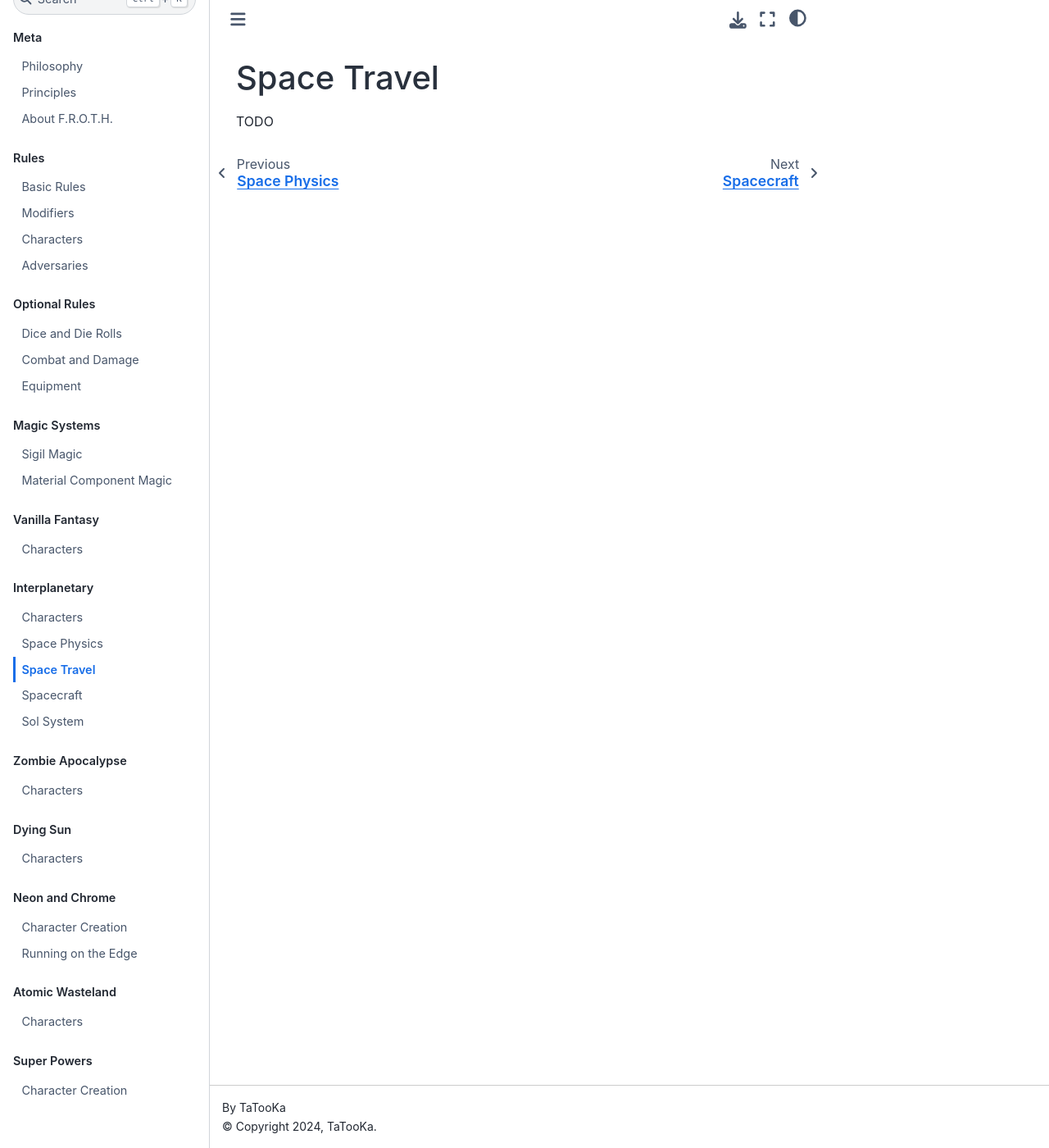
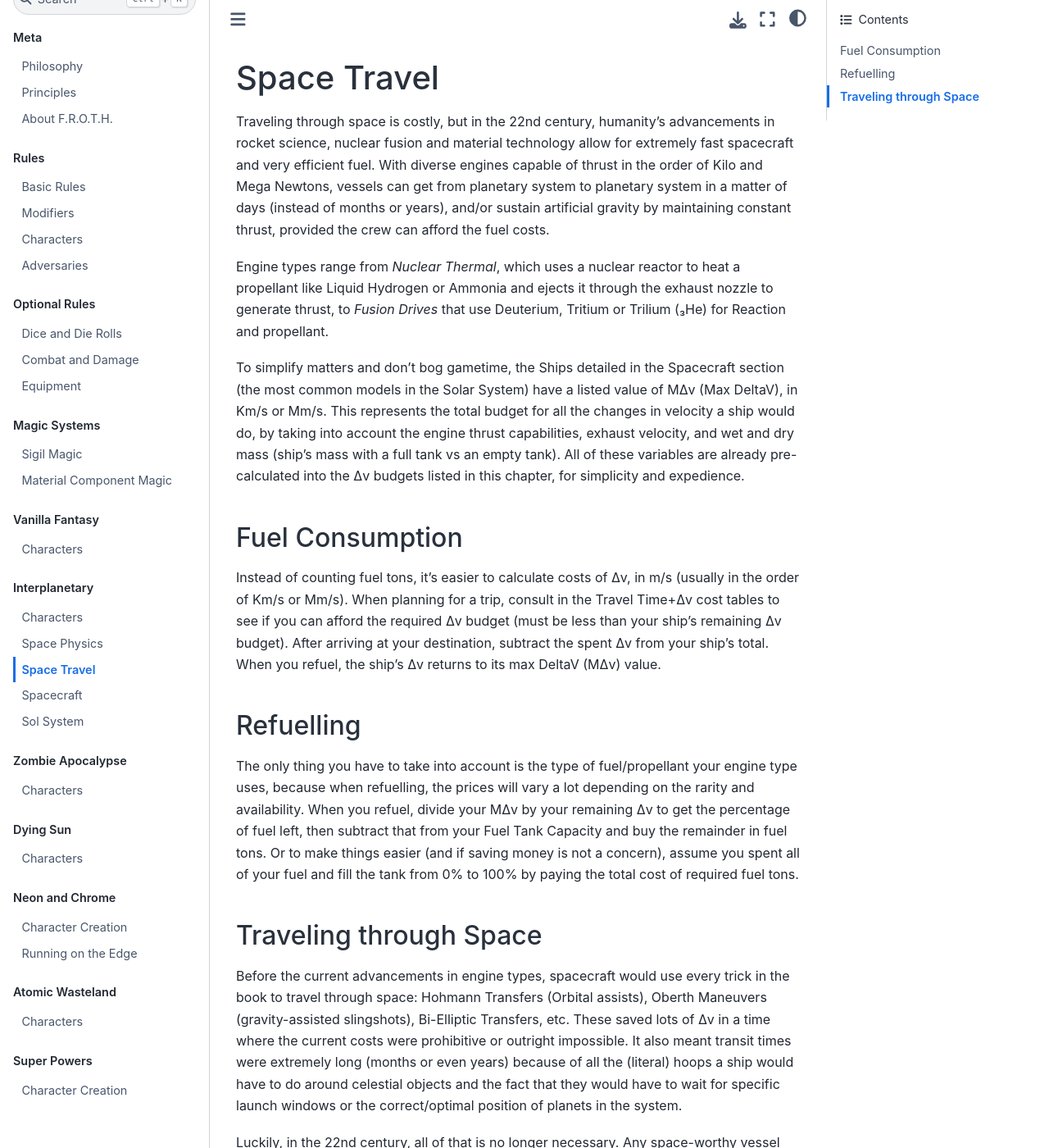
Before and after one commit to TaTooKa/froth, a Sphinx documentation site: the page built from docs/source/pages/worlds/interplanetary/spacetravel.rst, in a window 1280 px wide and 1400 px high. Shown: the whole window at 82% size. Built offline with Sphinx 7.4.7 and the Sphinx Book theme 1.1.4, drawn with Linux system fonts in a browser that asks for light colours; some of the changed text lies outside the part shown.

Commit message:
add space travel intro

```diff
--- a/docs/source/pages/worlds/interplanetary/spacetravel.rst
+++ b/docs/source/pages/worlds/interplanetary/spacetravel.rst
@@ -1,4 +1,27 @@
 Space Travel
 ============
 
-TODO
+Traveling through space is costly, but in the 22nd century, humanity’s advancements in rocket science, nuclear fusion and material technology allow for extremely fast spacecraft and very efficient fuel. With diverse engines capable of thrust in the order of Kilo and Mega Newtons, vessels can get from planetary system to planetary system in a matter of days (instead of months or years), and/or sustain artificial gravity by maintaining constant thrust, provided the crew can afford the fuel costs.
+
+Engine types range from *Nuclear Thermal*, which uses a nuclear reactor to heat a propellant like Liquid Hydrogen or Ammonia and ejects it through the exhaust nozzle to generate thrust, to *Fusion Drives* that use Deuterium, Tritium or Trilium (₃He) for Reaction and propellant.
+
+To simplify matters and don’t bog gametime, the Ships detailed in the Spacecraft section (the most common models in the Solar System) have a listed value of MΔv (Max DeltaV), in Km/s or Mm/s. This represents the total budget for all the changes in velocity a ship would do, by taking into account the engine thrust capabilities, exhaust velocity, and wet and dry mass (ship’s mass with a full tank vs an empty tank). All of these variables are already pre-calculated into the Δv budgets listed in this chapter, for simplicity and expedience.
+
+Fuel Consumption
+----------------
+
+Instead of counting fuel tons, it’s easier to calculate costs of Δv, in m/s (usually in the order of Km/s or Mm/s). When planning for a trip, consult in the Travel Time+Δv cost tables to see if you can afford the required Δv budget (must be less than your ship’s remaining Δv budget). After arriving at your destination, subtract the spent Δv from your ship’s total. When you refuel, the ship’s Δv returns to its max DeltaV (MΔv) value.
+
+Refuelling
+----------
+
+The only thing you have to take into account is the type of fuel/propellant your engine type uses, because when refuelling, the prices will vary a lot depending on the rarity and availability. When you refuel, divide your MΔv by your remaining Δv to get the percentage of fuel left, then subtract that from your Fuel Tank Capacity and buy the remainder in fuel tons. Or to make things easier (and if saving money is not a concern), assume you spent all of your fuel and fill the tank from 0% to 100% by paying the total cost of required fuel tons.
+
+Traveling through Space
+-----------------------
+
+Before the current advancements in engine types, spacecraft would use every trick in the book to travel through space: Hohmann Transfers (Orbital assists), Oberth Maneuvers (gravity-assisted slingshots), Bi-Elliptic Transfers, etc. These saved lots of Δv in a time where the current costs were prohibitive or outright impossible. It also meant transit times were extremely long (months or even years) because of all the (literal) hoops a ship would have to do around celestial objects and the fact that they would have to wait for specific launch windows or the correct/optimal position of planets in the system.
+
+Luckily, in the 22nd century, all of that is no longer necessary. Any space-worthy vessel has the means to basically travel in a straight line from planetary system to system, either by accelerating+coasting+decelerating, or by constantly accelerating+decelerating to their destination. All of the techniques from the past are still used from time to time, but only by specific craft or missions that can afford longer times of arrival or that don’t have the economic means to pay for better engines or their fuel (these are mostly educational or science craft from developing nations or crafty enthusiasts).
+
+Outside of those earlier techniques, nowadays most if not all spacecraft use what is called a **Full** or **Partial Brachistochrone**.
```
